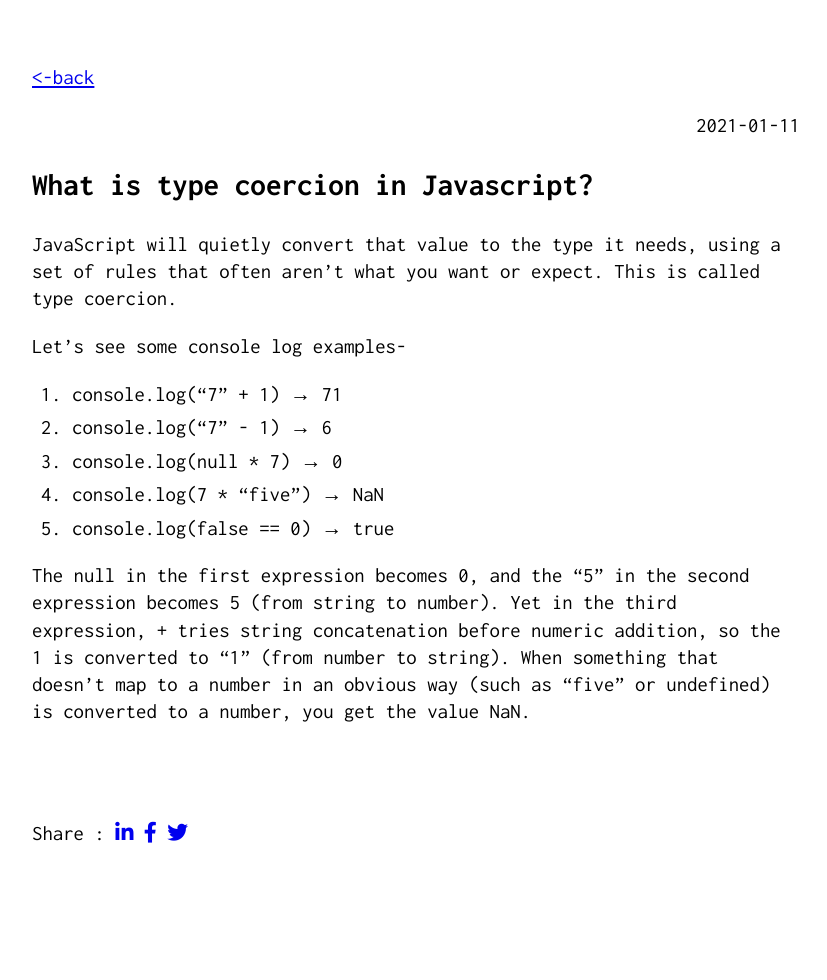
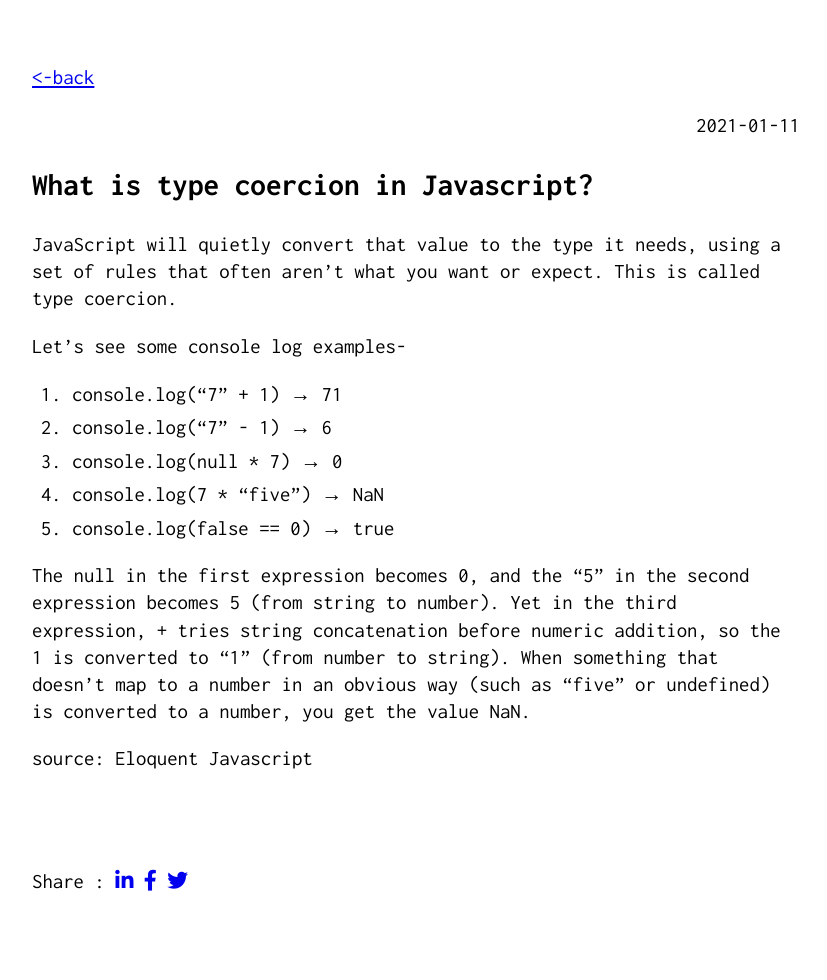
Before and after one commit to simantaturja/simantaturja.github.ioo, a Jekyll site: the page built from _posts/2021-01-11-type-coercion-javascript.md, in a window 1280 px wide. Shown: the whole page, without its empty margins (224-1051 px from the left). Built offline with Jekyll 4.4.1, drawn with Linux system fonts in a browser that asks for light colours; before the commit the page ends 932 px from its top, so only the background shows below that.

Commit message:
learnds section add

```diff
--- a/_posts/2021-01-11-type-coercion-javascript.md
+++ b/_posts/2021-01-11-type-coercion-javascript.md
@@ -12,8 +12,10 @@ Let's see some console log examples-
 
 1. console.log("7" + 1) → 71
 2. console.log("7" - 1) → 6
-3. console.log(null * 7) → 0
-4. console.log(7 * "five") → NaN
+3. console.log(null \* 7) → 0
+4. console.log(7 \* "five") → NaN
 5. console.log(false == 0) → true
 
 The null in the first expression becomes 0, and the "5" in the second expression becomes 5 (from string to number). Yet in the third expression, + tries string concatenation before numeric addition, so the 1 is converted to "1" (from number to string). When something that doesn’t map to a number in an obvious way (such as "five" or undefined) is converted to a number, you get the value NaN.
+
+source: Eloquent Javascript
```
